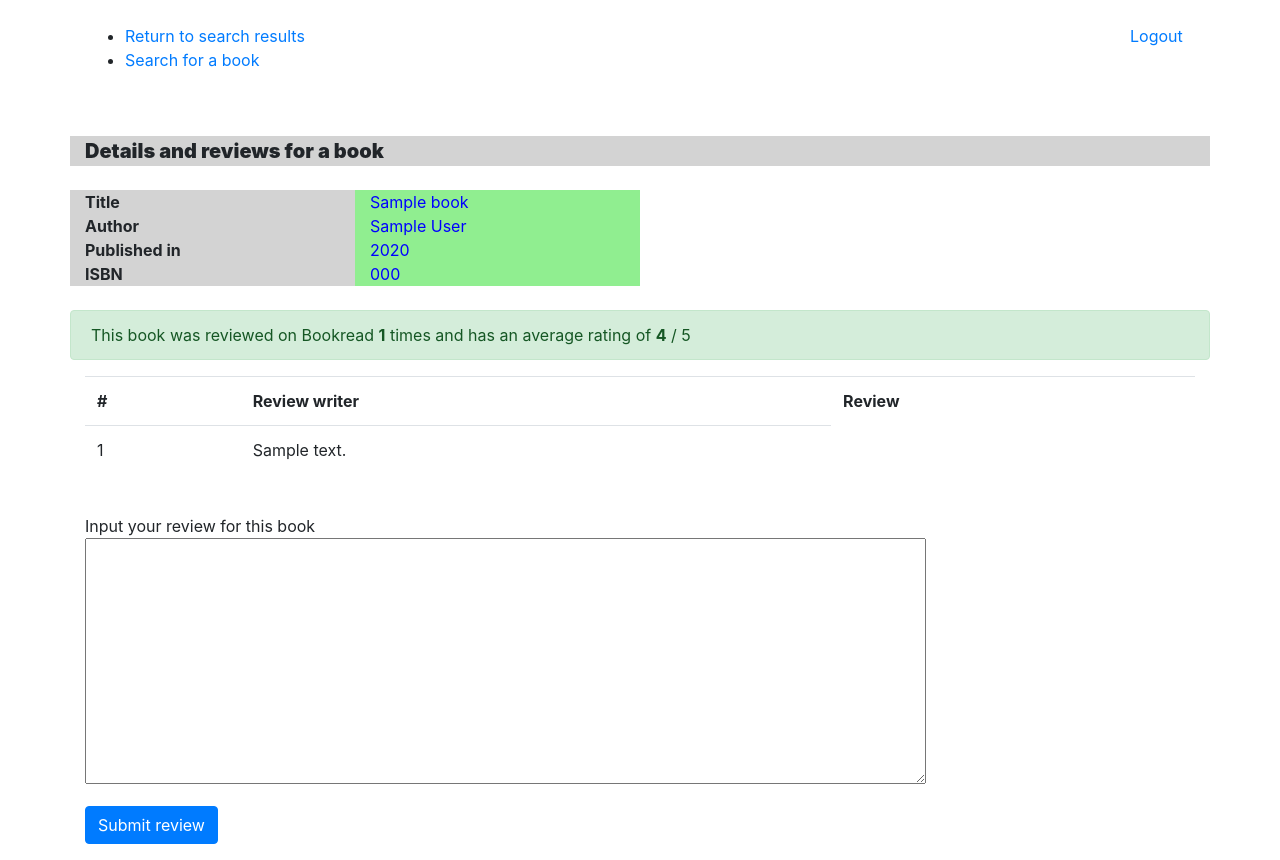
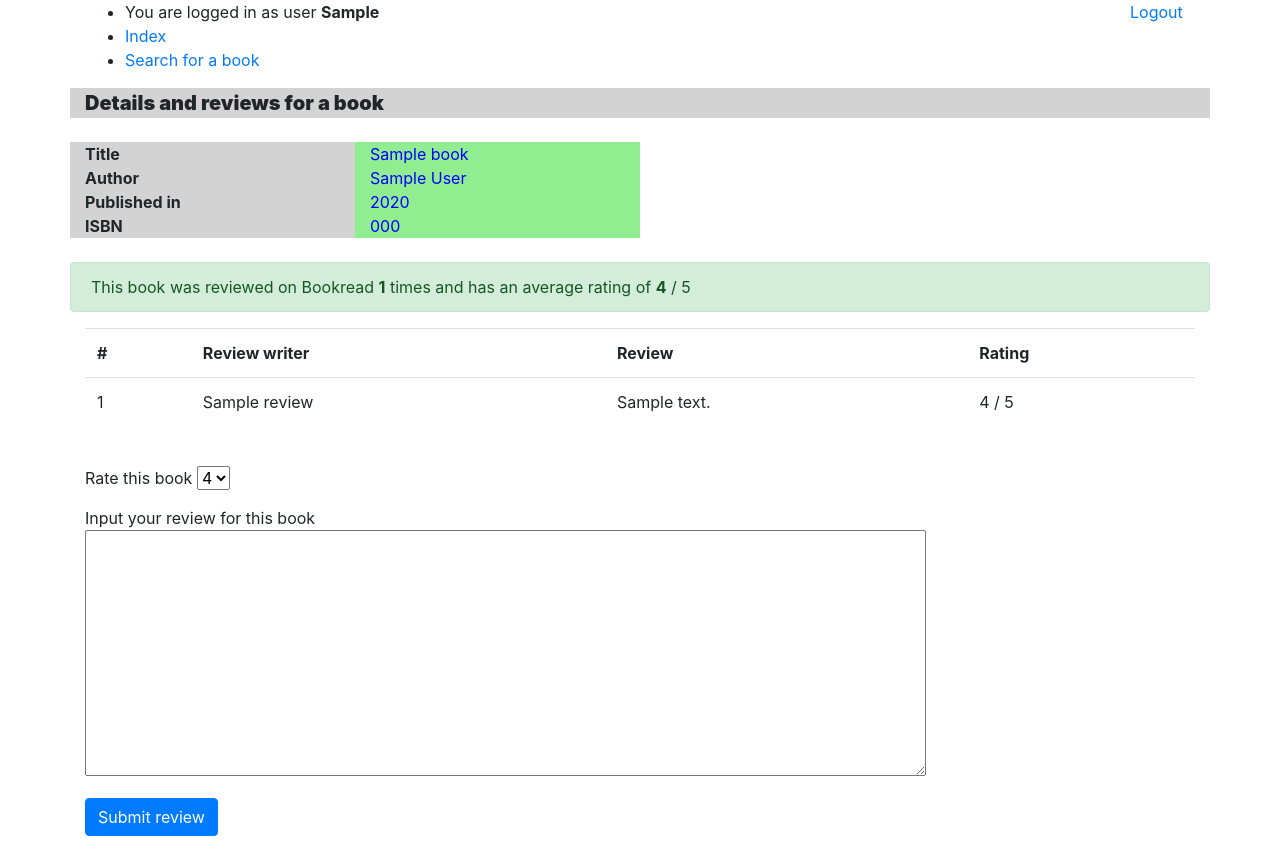
Before and after one commit to jmmrlt/cs50-1, a Flask app: template templates/viewbook.html in a window 1280 px wide. After the commit the page ends 836 px from the top, so only its background shows below. Run offline with Flask 2, Linux system fonts and the light colour scheme; the template is opened without the code that fills it: most values are stand-ins (such as "Sample title", 1, 10 or a date in 2020); some libraries are stand-ins or nearby versions.

Commit message:
Added review submitting, reviews displaying, started CSS adjustments for a nicer look'n'feel

```diff
--- a/application.py
+++ b/application.py
@@ -11,12 +11,16 @@ from sqlalchemy.orm import scoped_session, sessionmaker
 
 import requests
 
+DEBUG = True
+
 # seconds of inactivity after which the session is automatically closed
 SESSION_TIMEOUT = 600
 
 # minimum number of characters to input in a review to have it
 # saved
 REVIEW_MIN_LEN = 20
+
+RATINGS = ['1','2', '3', '4', '5']
 
 app = Flask(__name__)
 
@@ -35,9 +39,14 @@ db = scoped_session(sessionmaker(bind=engine))
 
 logged_in_user = None
 
+@app.teardown_appcontext
+def close_db(error):
+    """Closes the database again at the end of the request."""
+    db.close()
+
 def xlog(s):
-    return
-    # app.logger.info(s)
+    if DEBUG:
+        app.logger.info(s)
 
 def validate_user_session():
     """
@@ -131,7 +140,7 @@ def login():
         session['user_id'] = user.id
         session['user'] = user.name
         logged_in_user = user.name
-        message = f"Logged in as user '{user.name}'"
+        message = ''
         session['timeout'] = datetime.now()+timedelta(seconds = SESSION_TIMEOUT)
 
     return render_template('index.html',message=message, logged_in_user=logged_in_user)
@@ -214,7 +223,8 @@ def books():
     matching books and the number of books returned
     """
 
-    if validate_user_session() is None:
+    logged_in_user = validate_user_session()
+    if logged_in_user is None:
         return not_logged()
 
     criteria = request.form.get('criteria')
@@ -248,7 +258,8 @@ def books():
                            message=message,
                            criteria=criteria,
                            books=books,
-                           count=count
+                           count=count,
+                           logged_in_user=logged_in_user
            )
 
 
@@ -294,9 +305,12 @@ def find_book(isbn=None, book_id=None):
     if book is not None:
         bookread_reviews = get_bookread_info(book.isbn)
 
-        reviews = db.execute("select review from reviews \
-                    where book_id=:book_id",
-                     {'book_id':book_id}
+        reviews = db.execute("select u.name, r.review, r.rating \
+                              from \
+                                  reviews r join users u \
+                                     on u.id = r.user_id \
+                              where book_id=:book_id",
+                              {'book_id':book_id}
                   ).fetchall()
 
     return book, reviews, bookread_reviews
@@ -324,6 +338,20 @@ def api_isbn(isbn):
                     'average_score' : rating
            }), 200
 
+def exist_review(book_id, user_id):
+
+
+    r      = db.execute("select id from reviews \
+                where book_id=:book_id \
+                  and user_id = :user_id",
+                {'book_id':book_id, 'user_id':user_id})
+
+    z=r.fetchall()
+    xlog(f"Exist_review : {book_id} {user_id} => {r} {z}")
+
+    r = r.rowcount
+
+    return r > 0
 
 @app.route("/viewbook/<int:book_id>", methods=['POST','GET'])
 def viewbook(isbn=None, book_id=None, message=''):
@@ -335,7 +363,16 @@ def viewbook(isbn=None, book_id=None, message=''):
 
     book, reviews, bookread_reviews = find_book(isbn=isbn, book_id=book_id)
 
-    return render_template("viewbook.html",book=book,message=message,bookread_reviews=bookread_reviews,reviews=reviews, logged_in_user=user)
+    already_reviewed = exist_review(book.id, get_user_id())
+
+    return render_template("viewbook.html",
+                           book=book,message=message,
+                           bookread_reviews=bookread_reviews,
+                           reviews=reviews,
+                           logged_in_user=user,
+                           already_reviewed=already_reviewed,
+                           ratings = RATINGS
+           )
 
 @app.route("/add_review/<int:book_id>", methods=['POST','GET'])
 def add_review(book_id):
@@ -348,24 +385,23 @@ def add_review(book_id):
     message = ''
 
     review = request.form.get('review')
+    rating = request.form.get('rating')
 
     user_id = get_user_id()
 
     if len(review) < REVIEW_MIN_LEN:
         message = "Your review cannot be shorter than 50 characters"
     else:
-        exists = db.execute("select id from reviews \
-                    where book_id=:book_id \
-                      and user_id = user_id",
-                   {'book_id':book_id, 'user_id':user_id}).count()
 
-        if exists > 0:
+        if exist_review(book_id, user_id):
             message = "You already submitted a review for this book"
         else:
             try:
-                db.execute("insert into reviews(book_id,user_id,review) \
-                            values(:book_id, :user_id, :review)",
-                            {'book_id':book_id, 'user_id':user_id, 'review':review}
+                db.execute("insert into reviews(book_id, user_id, review, rating) \
+                            values(:book_id, :user_id, :review, :rating)",
+                            {'book_id':book_id, 'user_id':user_id,
+                             'review':review, 'rating':rating
+                            }
                           )
                 db.commit()
             except Exception as e:
--- a/static/book_review.css
+++ b/static/book_review.css
@@ -24,3 +24,11 @@
 div {
 	background-color: white;
 }
+
+li.active {
+    font-weight: bolder;
+}
+
+li.inactive {
+    font-weight: normal;
+}
--- a/templates/base.html
+++ b/templates/base.html
@@ -1,12 +1,37 @@
+{% set nav_bar = [
+    ('/', 'index', 'Index'),
+    ('/books', 'books', 'Search for a book'),
+] -%}
 <!DOCTYPE html>
 <html>
     <head>
 	<title>{% block title %}{% endblock %}</title>
         <link rel="stylesheet" href="https://maxcdn.bootstrapcdn.com/bootstrap/4.0.0/css/bootstrap.min.css" integrity="sha384-Gn5384xqQ1aoWXA+058RXPxPg6fy4IWvTNh0E263XmFcJlSAwiGgFAW/dAiS6JXm" crossorigin="anonymous">
-        <link rel="stylesheet" href="{{ url_for("static", filename="book_review.css") }}">
+        <link rel="stylesheet" href="{{ url_for('static', filename='book_review.css') }}">
     </head>
     <body>
 	<div class="container" >
+		{% if not logged_in_user %}
+		    <a href="{{ url_for('index') }}">Home</a>
+		{% else %}
+			<div class="row">
+		        <div class="col-11">
+		            <ul>
+						<li>You are logged in as user <b>{{ logged_in_user }}</b></li>
+						{% for href, id, caption in nav_bar %}
+						    {% if active_page == id %}
+                                <li class="active"><a href="{{ href }}">{{ caption }}</a></li>
+                            {% else %}
+                                <li class="inactive"><a href="{{ href }}">{{ caption }}</a></li>
+                            {% endif %}
+                        {% endfor %}
+			        </ul>
+			    </div>
+		        <div class="col-1">
+					<a href="{{ url_for('logout') }}">Logout</a>
+		        </div>
+			</div>
+		{% endif %}
 	    {% block body %}{% endblock %}
 	</div>
     </body>
--- a/templates/viewbook.html
+++ b/templates/viewbook.html
@@ -1,27 +1,10 @@
 {% extends 'base.html' %}
+{% set active_page='viewbook' %}
 {% block title %}View book{% endblock %}
 {% block body %}
 <script>
 
 </script>
-	<br/>
-	{% if not logged_in_user %}
-	    <a href="{{ url_for('index') }}">Home</a>
-	{% else %}
-	<div class="row">
-        <div class="col-11">
-            <ul>
-                <li><a href="javascript:history.go(-1);">Return to search results</a></li>
-	            <li><a href="{{ url_for('books') }}">Search for a book</a></li>
-	        </ul>
-	    </div>
-        <div class="col-1">
-			<a href="{{ url_for('logout') }}">Logout</a>
-        </div>
-	</div>
-	{% endif %}
-	<br/>
-	<br/>
 	{% if message %}
 		<h3>{{ message }}</h3>
 	{% endif %}
@@ -64,11 +47,14 @@
 	                    <th>#</th>
 	                    <th>Review writer</th>
 	                    <th>Review</th>
+	                    <th>Rating</th>
 	                </tr>
 					{% for review in reviews %}
 						<tr>
 							<td>{{ loop.index }}</td>
-						    <td>{{ review.review }}</td>
+							<td>{{ review.name }}</td>
+						    <td><div>{% autoescape false %}{{ review.review|replace("\r\n",'<br/>') }}{% endautoescape %}</div></td>
+						    <td>{{ review.rating }} / 5</td>
 						</tr>
 					{% endfor %}
                 </table>
@@ -76,8 +62,17 @@
 				<br/>No reviews were found<br/>
             {% endif %}
             <br>
+            {% if not already_reviewed %}
             <div id="review">
 				<form action="{{ url_for('add_review',book_id=book.id) }}" method="post">
+                <div class="form-group">
+                    Rate this book
+                    <select name="rating">
+                       {% for r in ratings %}
+                       <option value="{{ r }}">{{ r }}</option>
+                       {% endfor %}
+                    </select>
+                </div>
 				Input your review for this book
                 <div class="form-group">
 					<textarea name="review" rows="10" cols="80" placeholder="Input your review here">
@@ -86,8 +81,8 @@
                 <div class="form-group">
                     <button class='btn btn-primary' >Submit review</button>
                 </div>
-
             </div>
+            {% endif %}
 	{% else %}
 		No book to display !!!<br/>
 	{% endif %}
```
Also changed, not shown: templates/books.html (+5 -9 lines), templates/index.html (+6 -8 lines).
